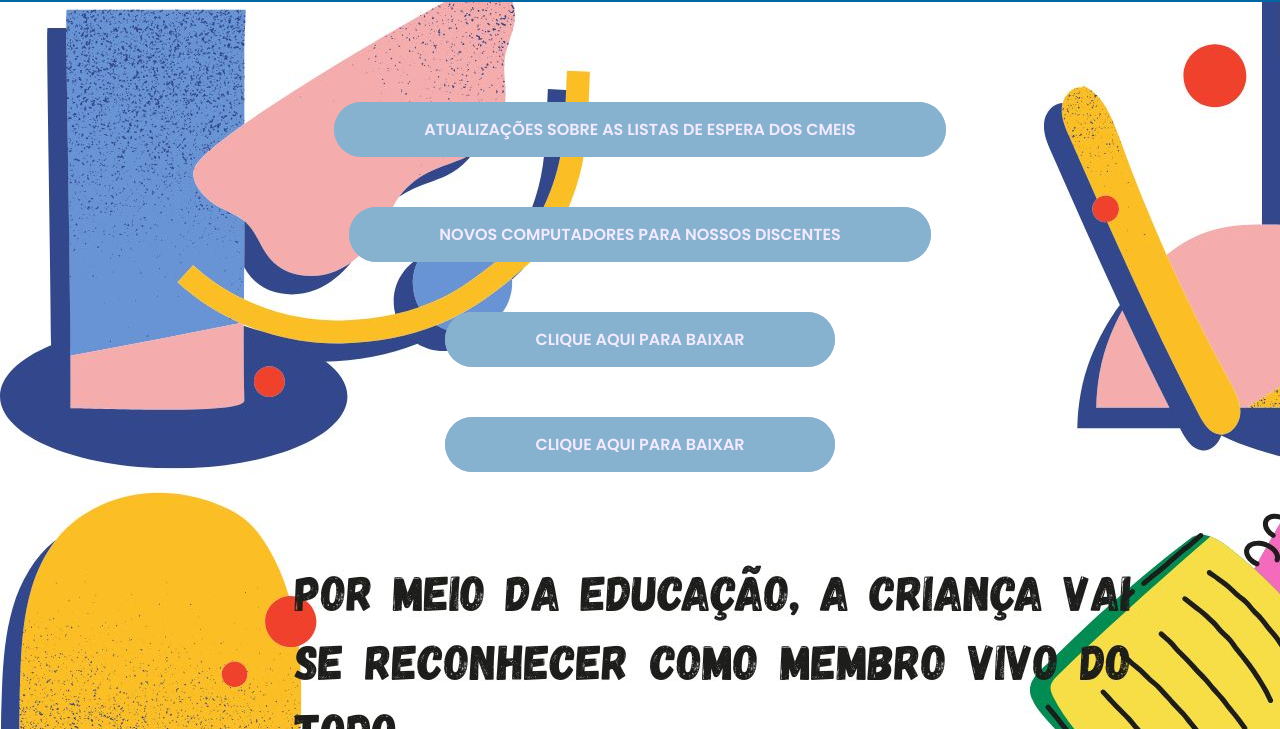
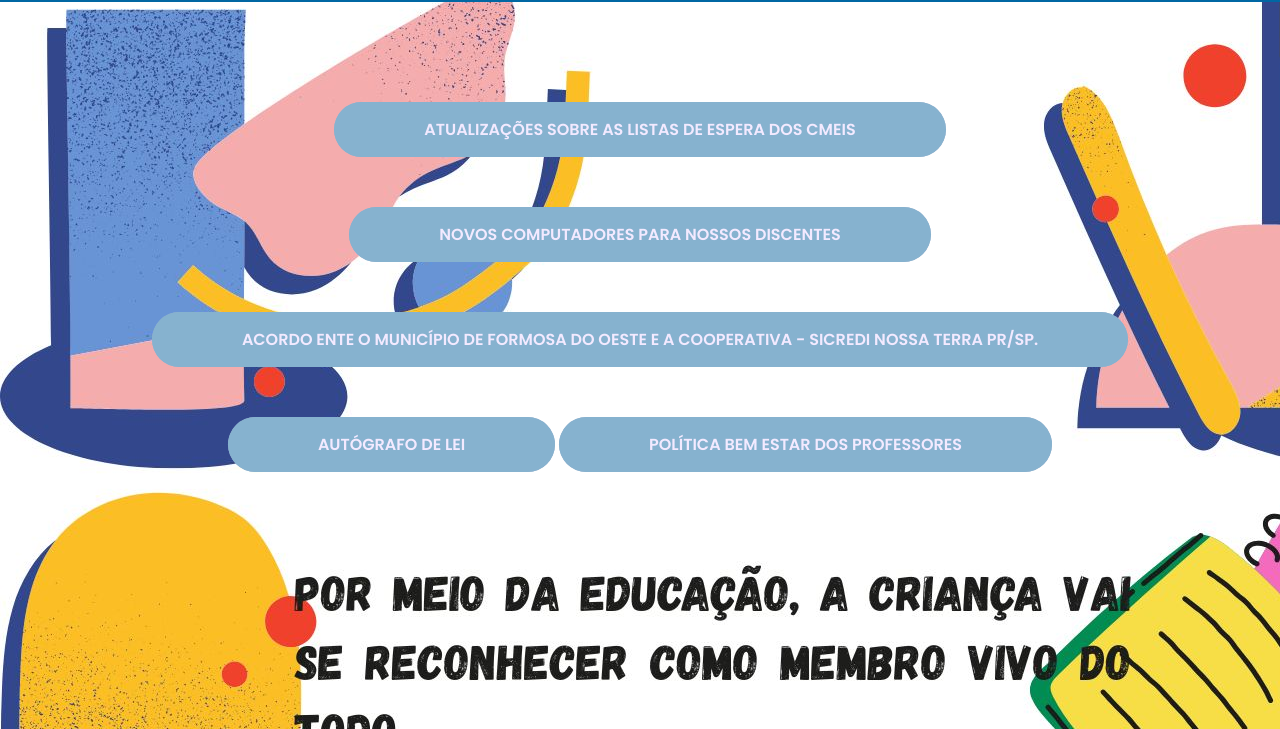
Before and after one commit to Krossanezi/siteeduc, a plain HTML site: page publicacoes.html in a window 1280 px wide. Shown: the part 71-800 px from the top of the page. Drawn offline with Linux system fonts and the light colour scheme.

Commit message:
Add files via upload

```diff
--- a/publicacoes.html
+++ b/publicacoes.html
@@ -53,11 +53,13 @@
                         <br><br><br>
                         <a href="pdf/novoscomputadoreseduc.pdf" class="btn btn-white btn-animate" class="overlay">Novos Computadores para Nossos Discentes</a>
                         <br><br><br>
-                        <a href="pdf/" class="btn btn-white btn-animate" class="overlay">Clique aqui
-                            para baixar</a>
+                        <a href="pdf/acordocooperacao.pdf" class="btn btn-white btn-animate" class="overlay">Acordo ente o Município de Formosa do Oeste e a
+                            Cooperativa - Sicredi Nossa Terra PR/SP.
+                        </a>
                         <br><br><br>
-                        <a href="pdf/" class="btn btn-white btn-animate" class="overlay">Clique aqui
-                            para baixar</a>
+                        <a href="pdf/politicabemestar.pdf" class="btn btn-white btn-animate" class="overlay">Autógrafo de Lei</a>
+                            <a href="pdf/autografolei.pdf" class="btn btn-white btn-animate" class="overlay">Política Bem Estar dos Professores</a>
+
 
                     </div>
                 </figure>
```
Also changed, not shown: 4 other files.
